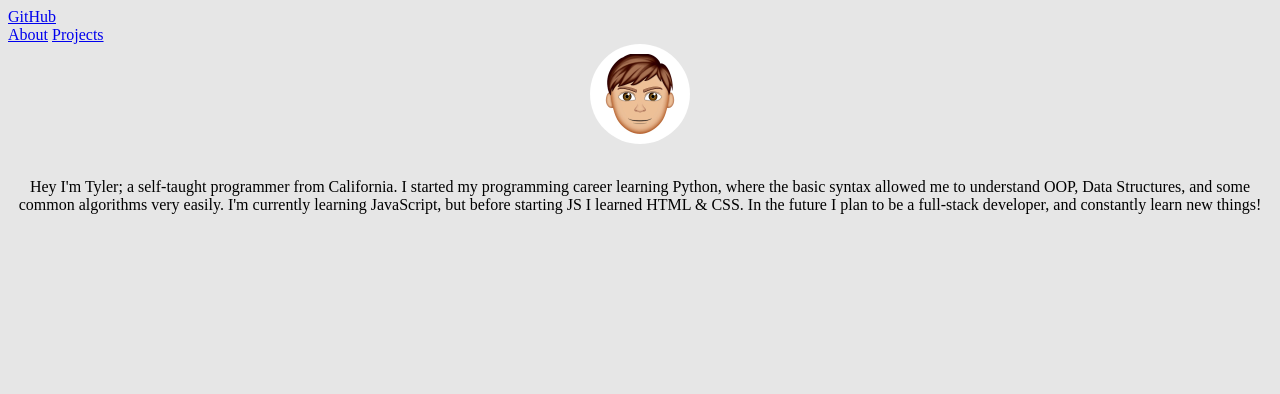
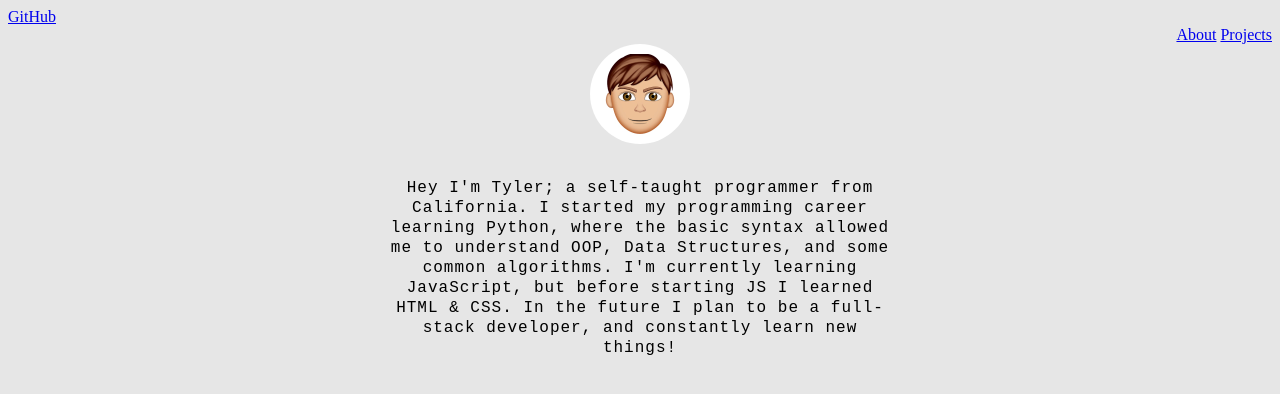
Before and after one commit to 21x37/PortfolioWebsite, a plain HTML site: page index.html in a window 1280 px wide. Drawn offline with Linux system fonts and the light colour scheme.

Commit message:
Added basic structure

```diff
--- a/assets/style.css
+++ b/assets/style.css
@@ -1,17 +1,29 @@
+html, body{
+    font-size: 16px;
+    color: #000000;
+    background-color: #e6e6e6
+
+}
 .avatar {
     display: block;
     margin-left: auto;
     margin-right: auto;
     border-radius: 50%;
-
-
-}
-html, body{
-    font-size: 16px;
-    color: #000000;
-    background-color: #e6e6e6
 }
 .description {
     text-align: center;
-    padding-bottom: 10px;
-{
+    font-family: monospace;
+    letter-spacing: 1px;
+    line-height: 20px;
+}
+.left-nav{
+    top: 5%;
+}
+
+.right-nav {
+    top: 0;
+    text-align: end
+}
+.bottom-half {
+    background:#e6e6e6ce;
+}
--- a/index.html
+++ b/index.html
@@ -29,12 +29,15 @@
             </div>
             <div class='container'></br>
                 <p class='description'>
-                    Hey I'm Tyler; a self-taught programmer from California. I started my programming career learning Python, where the basic syntax allowed me to understand OOP, Data Structures, and some common algorithms very easily. I'm currently learning JavaScript, but before starting JS I learned HTML & CSS. In the future I plan to be a full-stack developer, and constantly learn new things!
+                    Hey I'm Tyler; a self-taught programmer from <br> California. I started my programming career <br> learning Python, where the basic syntax allowed <br> me to understand OOP, Data Structures, and some <br> common algorithms. I'm currently learning <br> JavaScript, but before starting JS I learned <br> HTML & CSS. In the future I plan to be a full- <br> stack developer, and constantly learn new <br> things!
                 </p>
 
             </div>
+            <div class='bottom-half'>
+
 
             </div>
-        </section>
+
+       </section>
     </body>
 </html>
```
